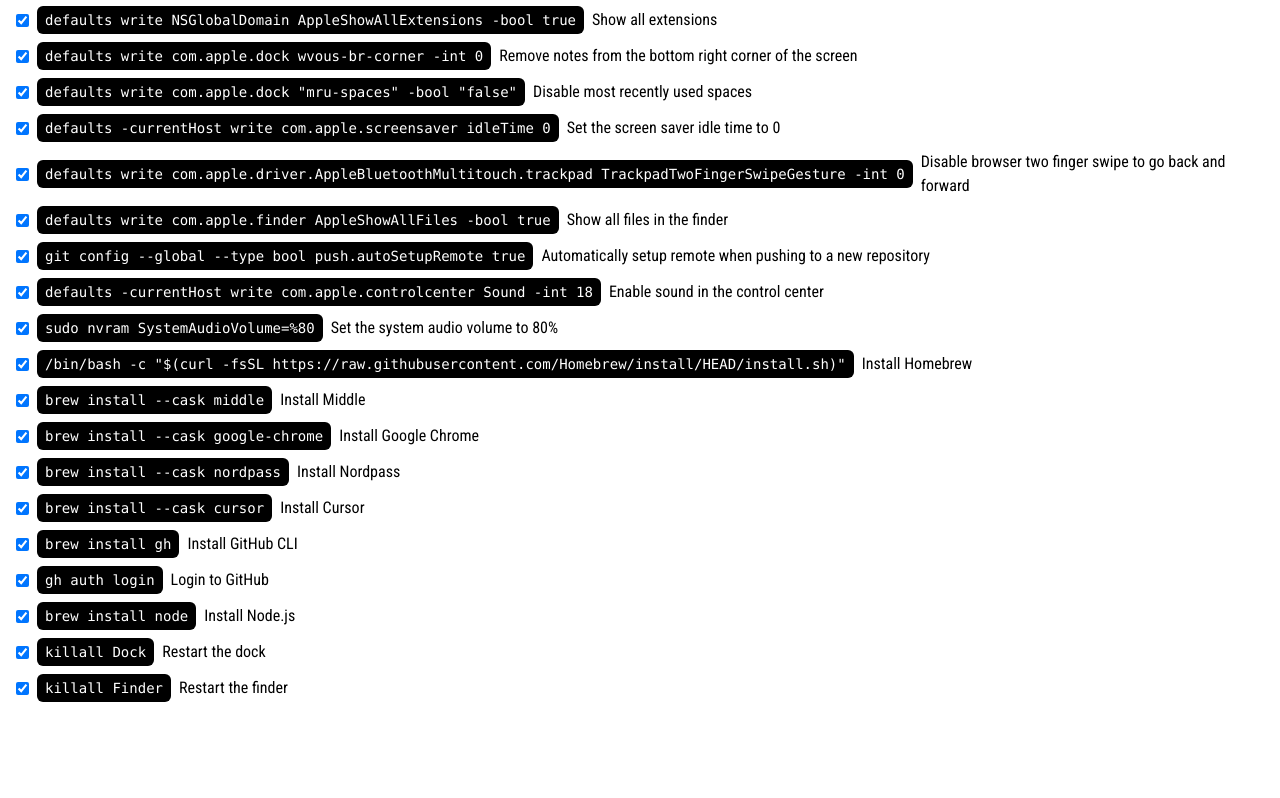
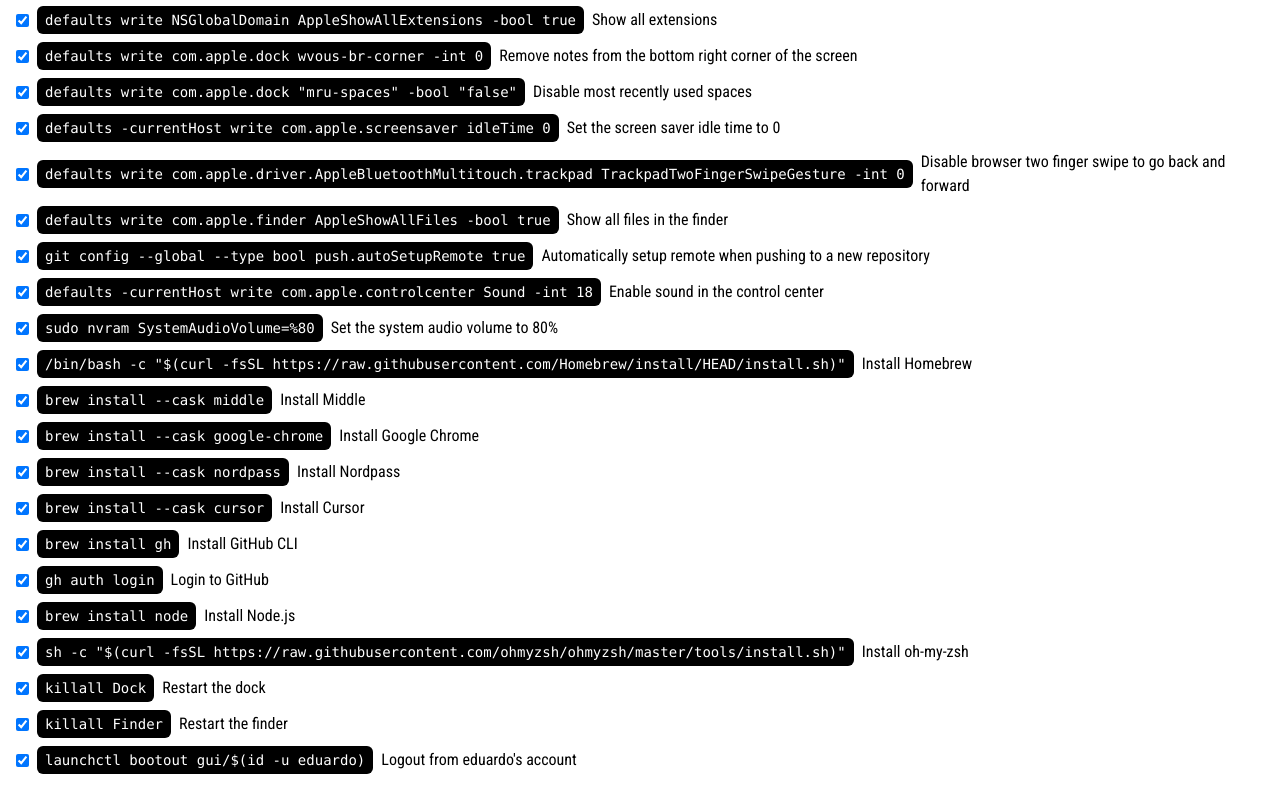
Before and after one commit to eduardomagaldi/defaulting, a React (Vite) app: page / in a window 1280 px wide. Shown: the part 194-992 px from the top of the page. Before the commit the page ends 920 px from the top, so only its background shows below. Built offline with nearby package versions, Linux system fonts and the light colour scheme.

Commit message:
add command logout macos

```diff
--- a/App.jsx
+++ b/App.jsx
@@ -214,6 +214,13 @@
     },
 
     {
+      command:
+        'sh -c "$(curl -fsSL https://raw.githubusercontent.com/ohmyzsh/ohmyzsh/master/tools/install.sh)"',
+      description: "Install oh-my-zsh",
+      ...selectedObject,
+    },
+
+    {
       command: "killall Dock",
       description: "Restart the dock",
       ...selectedObject,
@@ -223,6 +230,12 @@
       description: "Restart the finder",
       ...selectedObject,
     },
+
+    {
+      command: "launchctl bootout gui/$(id -u eduardo)",
+      description: "Logout from eduardo's account",
+      ...selectedObject,
+    },
   ];
 }
 
```
